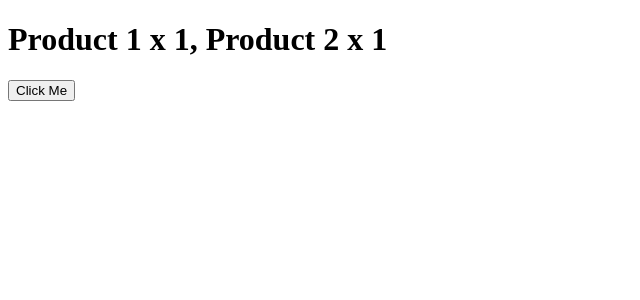
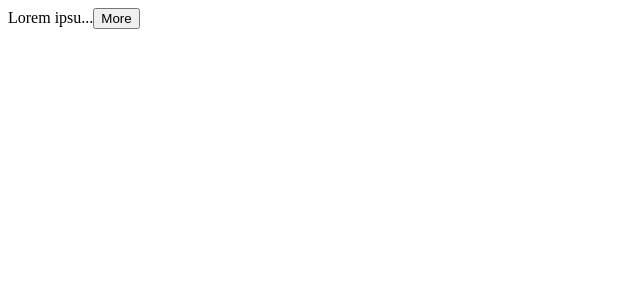
Before and after one commit to GrnPero/React-18-for-Beginners, a React (Vite) app: page / in a window 1280 px wide. Shown: the top 300 px of the page, without its empty margins (0-640 px from the left). Built offline with nearby package versions, Linux system fonts and the light colour scheme.

Commit message:
Solved exercise

```diff
--- a/src/App.tsx
+++ b/src/App.tsx
@@ -1,32 +1,22 @@
 import React from "react";
-import { useState } from "react";
+import ExpandableText from "./components/ExpandableText";
 
 function App() {
-  const [cart, setCart] = useState({
-    discount: 0.1,
-    items: [
-      { id: 1, title: "Product 1", quantity: 1 },
-      { id: 2, title: "Product 2", quantity: 1 },
-    ],
-  });
-
-  const handleClick = () => {
-    setCart({
-      ...cart,
-      items: cart.items.map((item) =>
-        item.id === 1 ? { ...item, quantity: 2 } : item
-      ),
-    });
-  };
-
   return (
     <div>
-      <h1>
-        {cart.items
-          .map((item) => `${item.title} x ${item.quantity}`)
-          .join(", ")}
-      </h1>
-      <button onClick={handleClick}>Click Me</button>
+      <ExpandableText maxLength={10}>
+        Lorem ipsum dolor sit amet consectetur adipisicing elit. Vero aperiam ea
+        quo deleniti recusandae aliquid, laboriosam earum in maiores voluptates
+        voluptatibus vitae nobis soluta neque dolore id quaerat delectus ratione
+        cupiditate, pariatur ipsam ut culpa doloribus eos. Animi deserunt, ea
+        dicta error dolorem quaerat aperiam provident repudiandae excepturi,
+        quas nostrum harum optio voluptatem adipisci a quia alias iure!
+        Provident modi odio molestias, eius doloremque assumenda consequatur ab,
+        totam fuga impedit voluptates! Laboriosam, dolores. Magni assumenda,
+        obcaecati fuga laboriosam voluptas natus ipsam provident! Inventore
+        repudiandae voluptatum nam. Cumque numquam officia magni! Adipisci
+        laboriosam deleniti quidem laborum soluta assumenda, iure provident nam.
+      </ExpandableText>
     </div>
   );
 }
--- /dev/null
+++ b/src/components/ExpandableText.tsx
@@ -0,0 +1,27 @@
+import { useState } from "react";
+
+interface Props {
+  children: string;
+  maxLength?: number;
+}
+
+const ExpandableText = ({ children, maxLength = 100 }: Props) => {
+  if (children.length <= maxLength) return <p>{children}</p>;
+
+  const [expanded, setExpanded] = useState(false);
+
+  const handleClick = () => {
+    setExpanded(!expanded);
+  };
+
+  const child = expanded ? children : children.substring(0, maxLength);
+
+  return (
+    <div>
+      {child}...
+      <button onClick={handleClick}>{expanded ? "Less" : "More"}</button>
+    </div>
+  );
+};
+
+export default ExpandableText;
```
